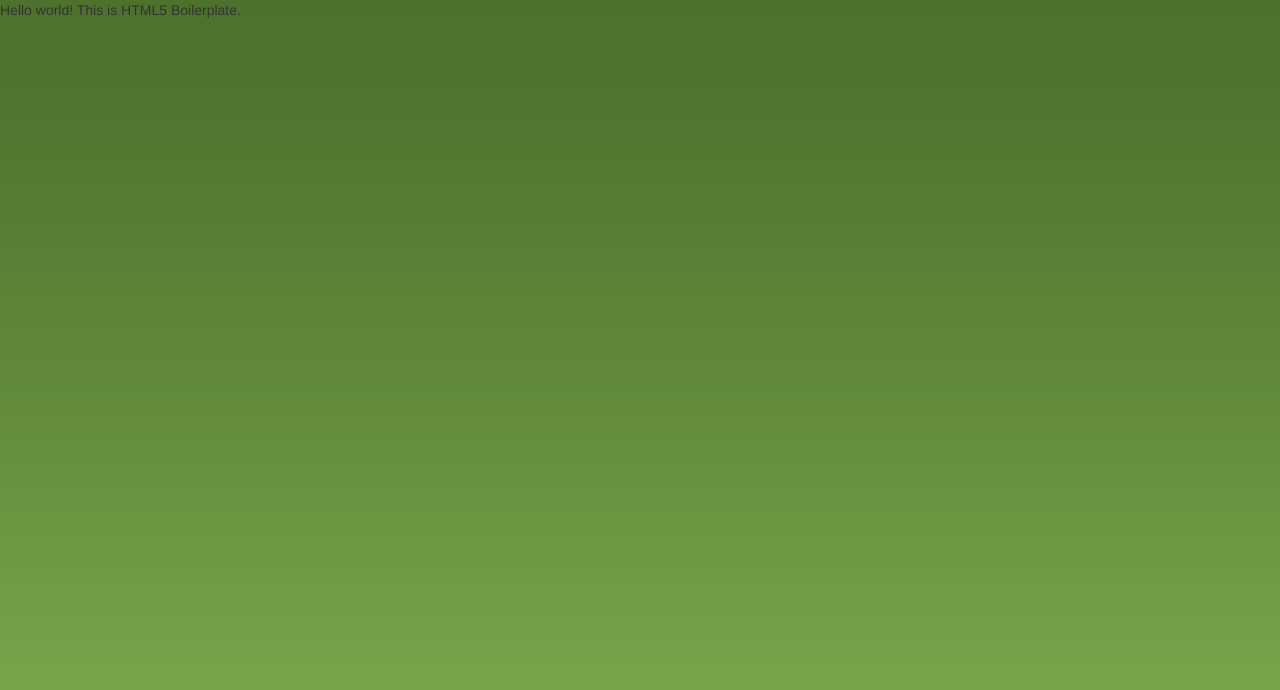
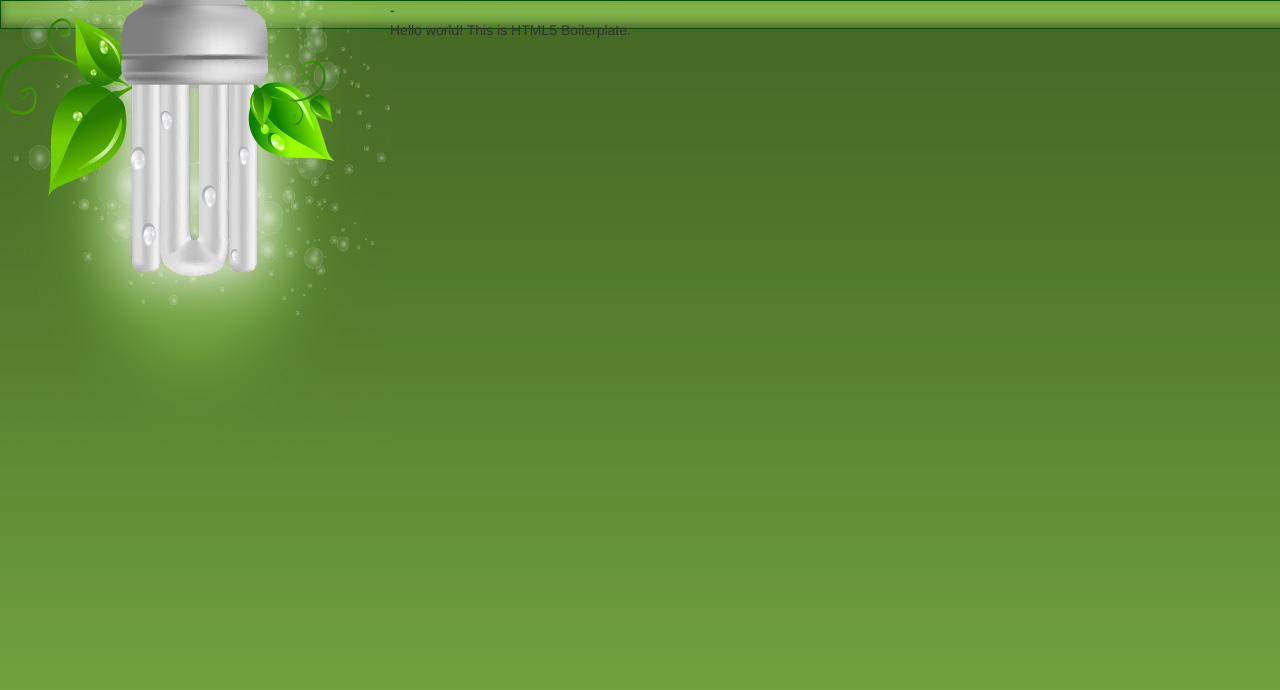
Before and after one commit to chajr/az_elektryk, a plain HTML site: page index.html in a window 1280 px wide. Drawn offline with Linux system fonts and the light colour scheme.

Commit message:
Changed background and added bulb image

```diff
--- a/css/base.css
+++ b/css/base.css
@@ -2,5 +2,22 @@ body {
     background-color: #81af4e;
     background-position: top;
     background-repeat: repeat-x;
-    background-image: url(../elements/background_top.png);
+    background-image: url(../elements/background.png);
 }
+
+#bulb {
+    background: url(../elements/bulb.jpg) top left;
+    float: left;
+    width: 390px;
+    height: 465px;
+}
+
+#main-block {
+
+}
+
+.width-960 {
+    margin: 0 auto;
+    position: relative;
+    width: 960px;
+}
--- a/index.html
+++ b/index.html
@@ -15,11 +15,12 @@
         <link rel="stylesheet" href="css/bootstrap.css">
         <link rel="stylesheet" href="css/normalize.css">
         <link rel="stylesheet" href="css/main.css">
-        <link rel="stylesheet" href="css/base.css" type="text/css">
+        <link rel="stylesheet" href="css/base.css">
         <script src="js/vendor/modernizr-2.8.3.min.js"></script>
     </head>
     <body>
-        <div id="main-block" class="">
+        <div id="bulb"></div>
+        <div id="main-block" class="width-960">-
             <p>Hello world! This is HTML5 Boilerplate.</p>
         </div>
 
```
Also changed, not shown: elements/background_top.png (deleted), elements/menu_background.png (deleted).
